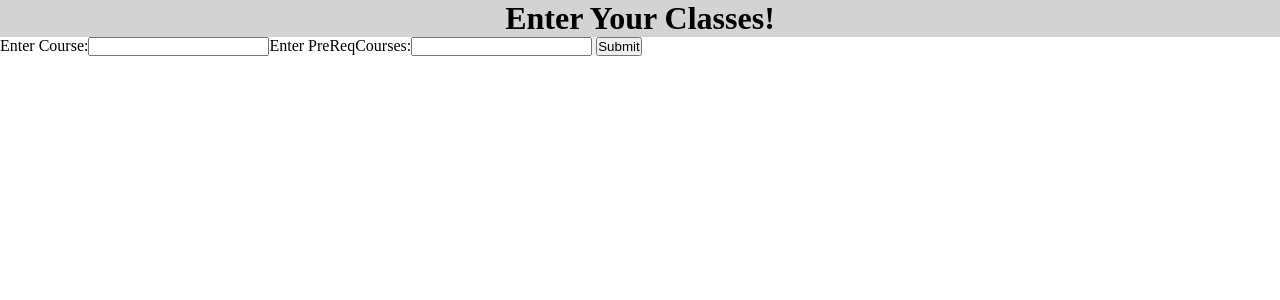
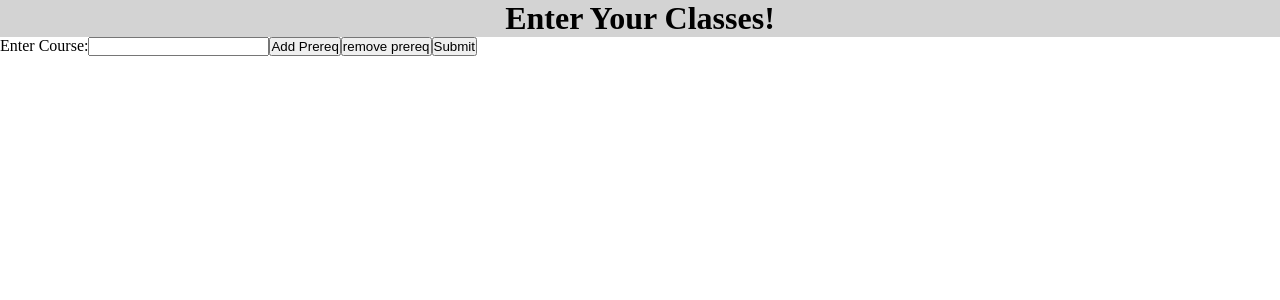
Before and after one commit to AlexanderLevinQU/class_planner, a React (Create React App) app: page / in a window 1280 px wide. Shown: the top 300 px of the page. Built offline with nearby package versions, Linux system fonts and the light colour scheme.

Commit message:
added ability to add prereqs to dynamically to form. Remove them as well.

```diff
--- a/src/components/App.js
+++ b/src/components/App.js
@@ -4,22 +4,51 @@ import Header from "./Header";
 
 function App(){
   const [courses, setCourses] = useState([]);
+  const [preReqList, setPreReqList] = useState([]);
 
   function handleCourses(event){
     event.preventDefault();
-    console.log(event.target.elements.courses.value);
-    console.log(event.target.elements.prereqs.value);
+    // Check if array for prereqs
+    let prereq;
+    if(event.target.elements.prereqs?.length){
+      prereq = []
+      event.target.elements.prereqs.forEach(element => {
+        prereq.push(element.value);
+      })
+    }else if(event.target.elements.prereqs?.value) {
+      prereq = event.target.elements.prereqs.value;
+    } else {
+      prereq=''
+    }
+    console.log(prereq);
     const course = event.target.elements.courses.value;
-    const prereq = event.target.elements.prereqs.value;
-    setCourses(courses.concat(course,prereq));
+    setCourses(courses.concat({course: course ,prereq: prereq}));
     document.getElementById("Course Scheduler").reset();
   }
+
+  function addInput(event){
+    event.preventDefault();
+    setPreReqList([...preReqList, " "]);
+  }
+
+  function removeInput(event){
+    event.preventDefault();
+    const list = [...preReqList];
+    list.splice(preReqList.length-1, 1);
+    setPreReqList(list);
+  }
+
   return (
     <div className="App">
       <Header />
       <div>
-        {courses.map((course) => {
-          return <div key={course}>{course}</div>;
+        {courses.map((course,index) => {
+          return <div
+            key={index}>
+              Course: {course['course']}
+              {'            '}
+              PreReqs: {course['prereq']}
+          </div>;
         })}
       </div>
       <form id="Course Scheduler" onSubmit={handleCourses}>
@@ -27,11 +56,14 @@ function App(){
           Enter Course:
           <input type="text" name="courses" />
         </label>
-        <label>
-          Enter PreReqCourses:
-          <input type="text" name="prereqs" />
-          <input type="button" name="add prereq" onClick={()=>console.log('Add Another Input')}/>
+        {preReqList.map((prereqs,index) => {
+          return <label key={index}>
+            Prereq {index+1}:
+            <input type="text" name="prereqs" />
         </label>
+        })}
+        <input type="button" name="addprereqs" value='Add Prereq' onClick={addInput}/>
+        <input type="button" name="removeprereq" value='remove prereq' onClick={removeInput}/>
         <input type="submit" value="Submit"  />
       </form>
     </div>
```
